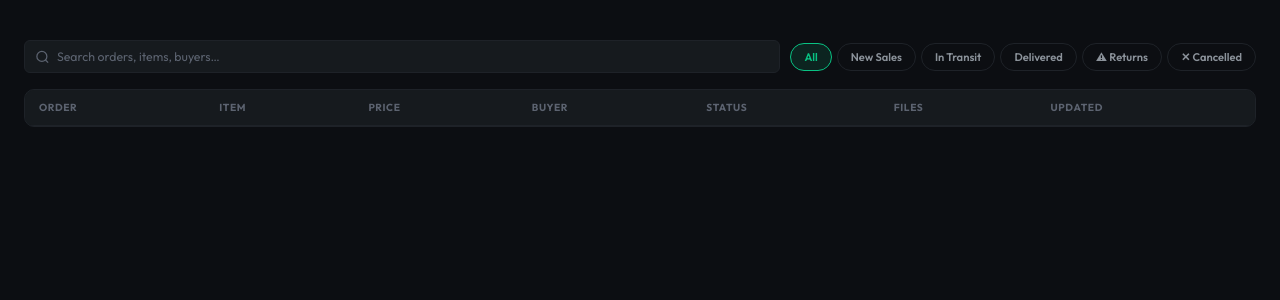
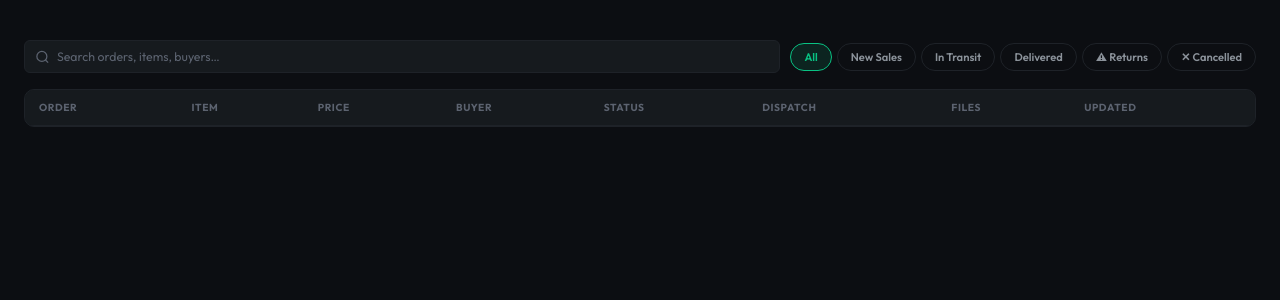
Before and after one commit to dfdf41842366/vinted-tracker, a Flask app: template templates/dashboard.html in a window 1280 px wide. Shown: the part 67-367 px from the top of the page. Run offline with Flask 3, Linux system fonts and the light colour scheme; the template is opened without the code that fills it, so the values that code supplies are empty.

Commit message:
Add dispatch countdown timer (5 days from sale)

```diff
--- a/templates/dashboard.html
+++ b/templates/dashboard.html
@@ -105,6 +105,8 @@ td{padding:11px 14px;font-size:.84rem;vertical-align:middle}
 
 .live-dot{width:7px;height:7px;border-radius:50%;background:var(--accent);box-shadow:0 0 6px var(--accent);display:inline-block}
 
+.dispatch{display:inline-flex;align-items:center;gap:5px;font-size:.78rem;font-weight:600;white-space:nowrap}
+.dispatch.ok{color:var(--accent)}.dispatch.warn{color:var(--warn)}.dispatch.urgent{color:var(--danger)}.dispatch.overdue{color:var(--danger);text-decoration:line-through;opacity:.7}.dispatch.done{color:var(--muted);font-weight:400}
 .edit-section{margin-top:22px;padding-top:18px;border-top:1px solid var(--border)}
 .edit-row{display:flex;gap:8px;align-items:center;margin-bottom:12px}
 .edit-row select,.edit-row textarea,.edit-row input{flex:1;padding:9px 12px;border:1px solid var(--border2);border-radius:var(--rs);background:#0f1215;color:var(--text);font-family:var(--font);font-size:.85rem;outline:none;transition:border-color .15s}
@@ -152,6 +154,7 @@ td{padding:11px 14px;font-size:.84rem;vertical-align:middle}
       <th onclick="sortBy('price')">Price</th>
       <th onclick="sortBy('buyer')" class="hide-m">Buyer</th>
       <th onclick="sortBy('current_status')">Status</th>
+      <th onclick="sortBy('first_seen')">Dispatch</th>
       <th class="hide-m">Files</th>
       <th onclick="sortBy('last_updated')">Updated</th>
     </tr></thead><tbody id="tbody"></tbody></table>
@@ -257,6 +260,7 @@ function render(){
       <td class="td-price">${p}</td>
       <td class="td-buyer hide-m">${esc(o.buyer||'—')}</td>
       <td><span class="badge b-${o.current_status||'unknown'}"><span class="dot${live?' pulse':''}"></span>${STATUS_LABELS[o.current_status]||o.current_status||'Unknown'}</span></td>
+      <td>${dispatchCountdown(o)}</td>
       <td class="hide-m">${att||'<span style="color:var(--muted)">—</span>'}</td>
       <td class="td-date">${fmtDate(o.last_updated)}</td>
     </tr>`}).join('');
@@ -275,6 +279,7 @@ function showOrder(id){
     <div><label>Status</label><div><span class="badge b-${o.current_status}"><span class="dot"></span>${STATUS_LABELS[o.current_status]||o.current_status}</span></div></div>
     <div><label>Price</label><div class="val">${p}</div></div>
     <div><label>Buyer</label><div class="val">${esc(o.buyer||'—')}</div></div>
+    <div><label>Dispatch By</label><div class="val">${dispatchCountdown(o)}</div></div>
   </div>`;
   if(o.events&&o.events.length){
     h+=`<div class="section-title">Status Timeline</div><div class="timeline">`;
@@ -338,6 +343,44 @@ function sortBy(k){if(SORT.k===k)SORT.d=SORT.d==='asc'?'desc':'asc';else{SORT.k=
 function closeModal(e){if(e&&e.target!==document.getElementById('overlay'))return;document.getElementById('overlay').classList.remove('open');document.body.style.overflow=''}
 document.addEventListener('keydown',e=>{if(e.key==='Escape')closeModal()});
 
+// Vinted gives 5 days to dispatch from the sold date
+const DISPATCH_DAYS = 5;
+
+function dispatchCountdown(o) {
+  const NEEDS_DISPATCH = ['sold','label_created'];
+  const SHIPPED = ['shipped','in_transit','awaiting_collection','delivered','completed','paid','return_requested','return_shipped','returned','refunded','delivery_failed'];
+
+  if (SHIPPED.some(s => o.current_status === s)) {
+    return '<span class="dispatch done">Dispatched</span>';
+  }
+  if (!NEEDS_DISPATCH.includes(o.current_status)) return '—';
+
+  // Find the sold event date
+  const soldEv = o.events && o.events.find(e => e.status === 'sold');
+  const base = soldEv ? soldEv.date : o.first_seen;
+  if (!base) return '—';
+
+  const deadline = new Date(base);
+  deadline.setDate(deadline.getDate() + DISPATCH_DAYS);
+  const now = new Date();
+  const diff = deadline - now;
+
+  if (diff <= 0) {
+    return '<span class="dispatch overdue">⚠ Overdue</span>';
+  }
+
+  const days = Math.floor(diff / 86400000);
+  const hours = Math.floor((diff % 86400000) / 3600000);
+  const mins = Math.floor((diff % 3600000) / 60000);
+
+  let cls = 'ok', label = '';
+  if (diff < 86400000) { cls = 'urgent'; label = `${hours}h ${mins}m`; }
+  else if (diff < 2 * 86400000) { cls = 'warn'; label = `${days}d ${hours}h`; }
+  else { label = `${days}d ${hours}h`; }
+
+  return `<span class="dispatch ${cls}">⏱ ${label}</span>`;
+}
+
 function fmtDate(iso){if(!iso)return'—';try{const d=new Date(iso),n=new Date(),df=n-d;if(df<3600000)return Math.max(1,Math.floor(df/60000))+'m ago';if(df<86400000)return Math.floor(df/3600000)+'h ago';if(df<604800000)return Math.floor(df/86400000)+'d ago';return d.toLocaleDateString('en-GB',{day:'numeric',month:'short'})}catch{return iso.slice(0,10)}}
 function fmtFull(iso){if(!iso)return'—';const d=new Date(iso);return d.toLocaleDateString('en-GB',{day:'numeric',month:'short',year:'numeric'})+' '+d.toLocaleTimeString('en-GB',{hour:'2-digit',minute:'2-digit'})}
 function fmtBytes(b){if(b<1024)return b+' B';if(b<1048576)return(b/1024).toFixed(0)+' KB';return(b/1048576).toFixed(1)+' MB'}
```
